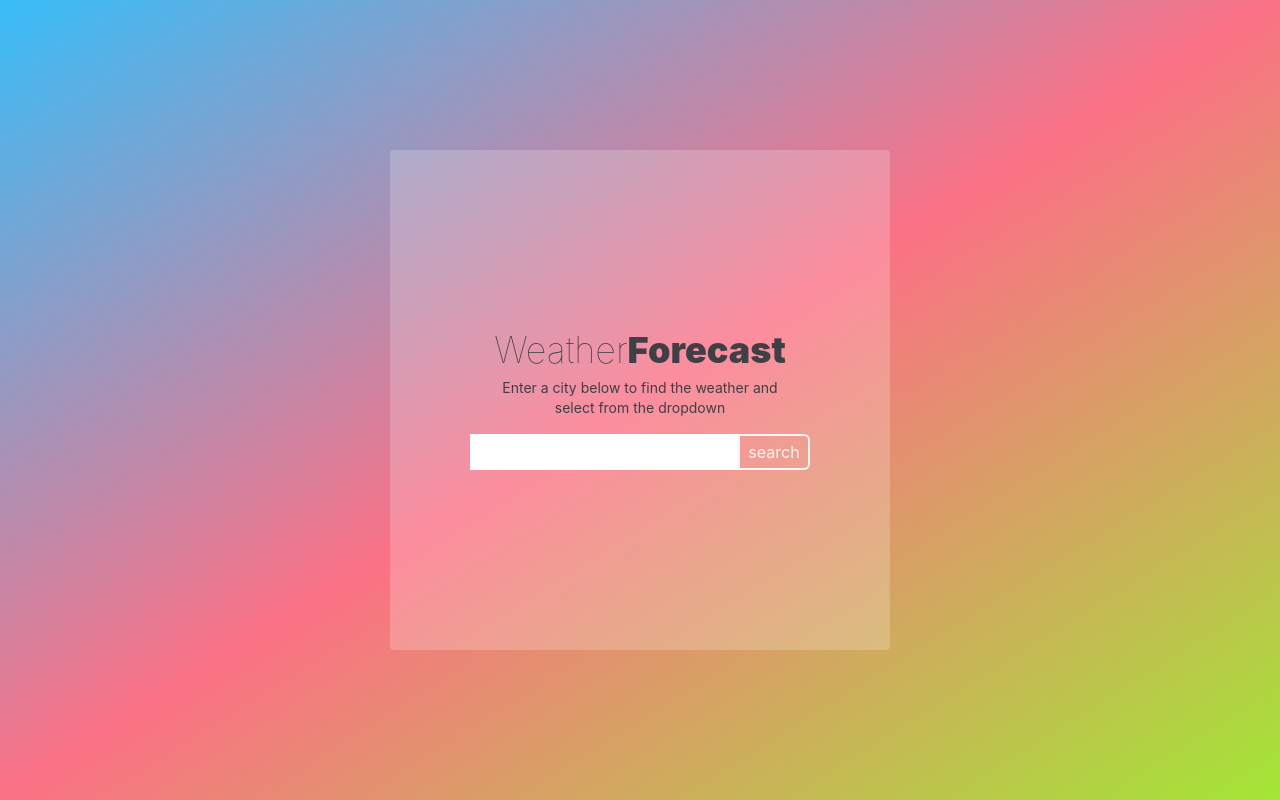
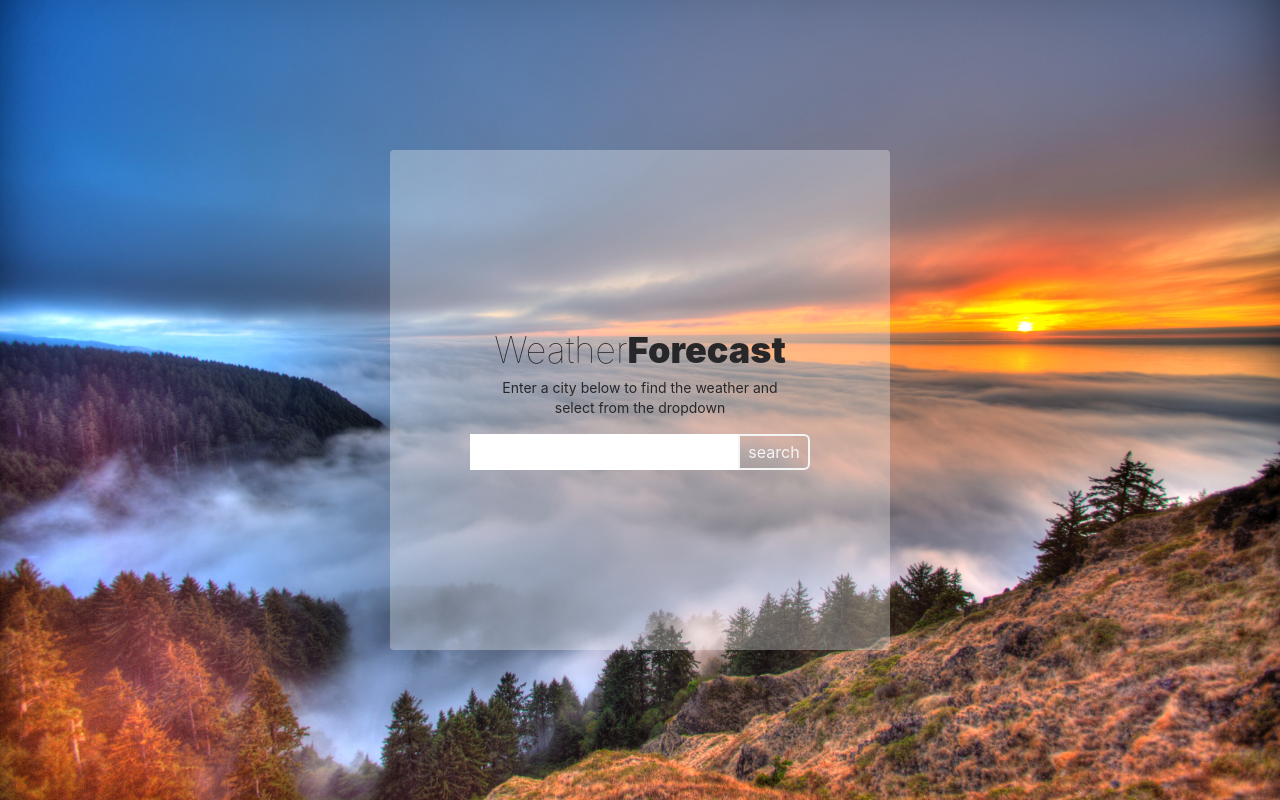
Before and after one commit to cenaice/Weather-App-reactjs, a React (Create React App) app in the folder weather-app/: page / in a window 1280 px wide. Built offline with nearby package versions, Linux system fonts and the light colour scheme.

Commit message:
Added page animations with framer-motion

```diff
--- a/weather-app/package.json
+++ b/weather-app/package.json
@@ -10,6 +10,7 @@
     "@types/node": "^16.18.40",
     "@types/react": "^18.2.20",
     "@types/react-dom": "^18.2.7",
+    "framer-motion": "^10.16.0",
     "react": "^18.2.0",
     "react-dom": "^18.2.0",
     "react-scripts": "5.0.1",
--- /dev/null
+++ b/weather-app/src/AnimatedPage.tsx
@@ -0,0 +1,22 @@
+import { motion, Variants } from 'framer-motion';
+
+// Define the variants
+const animations: Variants = {
+    initial: { opacity: 0, x: 10 },
+    animate: { opacity: 1, x: 0 },
+    exit: { opacity: 0, x: -100 },
+};
+
+type AnimatedPageProps = {
+    children: React.ReactNode; // Change this type based on the actual type of your children
+};
+
+const AnimatedPage: React.FC<AnimatedPageProps> = ({ children }) => {
+    return (
+        <motion.div variants={animations} initial='initial' animate='animate' exit='exit' transition={{ duration: 2 }}>
+            {children}
+        </motion.div>
+    );
+};
+
+export default AnimatedPage;
--- a/weather-app/src/App.tsx
+++ b/weather-app/src/App.tsx
@@ -1,15 +1,28 @@
 import "./App.css";
 import Search from "./components/Search";
 import Forecast from "./components/Forecast";
-import useForecast from './hooks/useForecast'
+import useForecast from "./hooks/useForecast";
+import { AnimatePresence } from "framer-motion";
+
+import sunsetImage from "./assets/sunset.jpg"; // Import the image
 
 const App: () => JSX.Element = () => {
-  const { term, options, weather, onInputChange, onOptionSelect, onSubmit } = useForecast();
-
+  const { term, options, weather, onInputChange, onOptionSelect, onSubmit } =
+    useForecast();
   return (
-    <main className="flex justify-center items-center bg-gradient-to-br from-sky-400 via-rose-400 to-lime-400 h-[100vh] w-full">
+    <main
+      className="flex justify-center items-center"
+      style={{
+        backgroundImage: `url(${sunsetImage})`, // Apply the background image
+        backgroundSize: "cover",
+        backgroundPosition: "center",
+        height: "100vh",
+        width: "100%",
+      }}
+    >
+      <AnimatePresence>
         {weather ? (
-        <Forecast data={weather}/>
+          <Forecast data={weather} />
         ) : (
           <Search
             term={term}
@@ -19,6 +32,7 @@ const App: () => JSX.Element = () => {
             onSubmit={onSubmit}
           />
         )}
+      </AnimatePresence>
     </main>
   );
 };
--- a/weather-app/src/components/Forecast.tsx
+++ b/weather-app/src/components/Forecast.tsx
@@ -1,3 +1,4 @@
+import AnimatedPage from "../AnimatedPage";
 import {
   getHumidityValue,
   getSunTime,
@@ -24,6 +25,7 @@ const Degree = ({ temp }: { temp: number }): JSX.Element => (
 const Forecast = ({ data }: Props): JSX.Element => {
   const today = data.list[0];
   return (
+    <AnimatedPage>
     <div className="w-full md:max-w-[500px] py-4 md:py-4 md:px-10 lg:px-24 h-full lg:h-auto bg-white bg-opacity-20 backdrop-blur-ls rounded drop-shadow-1g">
       <div className="mx-auto w-[300px]">
         <section className="text-center">
@@ -66,15 +68,16 @@ const Forecast = ({ data }: Props): JSX.Element => {
           ))}
         </section>
 
-        <section className="flex flex-wrap justify-between text-zinc-700">
+        <section className="flex flex-wrap justify-between text-zinc-800">
           <div className="w-[140px] text-xs font-bold flex flex-col items-center bg-white/20 backdroip-blue-1s rounded drop-shadow-1g py-4 mb-5">
-            <h1 className="pb-2 italic drop-shadow-lg">Sunrise</h1>
+            <h1 className="pb-2 font-bold">Sunrise</h1>
             <Sunrise /> <span className="mt-2">{getSunTime(data.sunrise)}</span>
           </div>
           <div className="w-[140px] text-xs font-bold flex flex-col items-center bg-white/20 backdroip-blue-1s rounded drop-shadow-1g py-4 mb-5">
-            <h1 className="pb-2 italic drop-shadow-lg">Sunset</h1>
+            <h1 className="pb-2 italic ">Sunset</h1>
             <Sunset /> <span className="mt-2">{getSunTime(data.sunset)}</span>
           </div>
+
           <Tile
             icon="wind"
             title="Wind"
@@ -84,6 +87,7 @@ const Forecast = ({ data }: Props): JSX.Element => {
             )}, gusts
             ${today.wind.gust.toFixed(1)} km/h`}
           />
+
           <Tile
             icon="feels"
             title="Feels like"
@@ -123,6 +127,7 @@ const Forecast = ({ data }: Props): JSX.Element => {
         </section>
       </div>
     </div>
+    </AnimatedPage>
   );
 };
 
--- a/weather-app/src/components/Search.tsx
+++ b/weather-app/src/components/Search.tsx
@@ -1,5 +1,7 @@
 import { ChangeEvent } from "react";
 import { optionType } from "./../types/";
+import { motion } from 'framer-motion'
+import sunsetImage from "../assets/sunset.jpg"; // Import the image
 
 type Props = {
   term: string;
@@ -17,8 +19,15 @@ const Search = ({
   onSubmit,
 }: Props): JSX.Element => {
   return (
-    <main className="flex justify-center items-center bg-gradient-to-br from-sky-400 via-rose-400 to-lime-400 h-[100vh] w-full">
-      <section className="w-full md:max-w-[500px] p-4 flex flex-col text-center items-center justify-center md:px-10 lg:p-24 h-full lg:h-[500px] bg-white bg-opacity-20 backdrop-blur-1g drop-shadow-1g rounded drop-shadow-1g text-zinc-700">
+    <main       className="flex justify-center items-center"
+    style={{
+      backgroundImage: `url(${sunsetImage})`, // Apply the background image
+      backgroundSize: "cover",
+      backgroundPosition: "center",
+      height: "100vh",
+      width: "100%",
+    }}>
+      <section className="w-full md:max-w-[500px] p-4 flex flex-col text-center items-center justify-center md:px-10 lg:p-24 h-full lg:h-[500px] bg-white bg-opacity-30 backdrop-blur-1g rounded drop-shadow-1g text-zinc-800">
         <h1 className="text-4xl font-thin">
           Weather<span className="font-black">Forecast</span>
         </h1>
--- a/weather-app/src/types/index.ts
+++ b/weather-app/src/types/index.ts
@@ -43,3 +43,9 @@ export type forecastType = {
     }
   ];
 };
+
+export type animationTypes = {
+  initial: {},
+  animate: {},
+  exit: {},
+}
--- a/weather-app/tsconfig.json
+++ b/weather-app/tsconfig.json
@@ -16,6 +16,6 @@
     "noEmit": true,
     "jsx": "react-jsx"
   },
-  "include": ["next-env.d.ts", "src/**/*.ts", "src/**/*.tsx"],
+  "include": ["next-env.d.ts", "src/**/*.ts", "src/**/*.tsx", "src/AnimatedPage.tsx"],
   "exclude": ["node_modules"]
 }
```
Also changed, not shown: weather-app/src/assets/sunset.jpg (added), 1 other file (tests, documents, lock files or other folders). Lines whose indentation alone changed are shown as unchanged.
